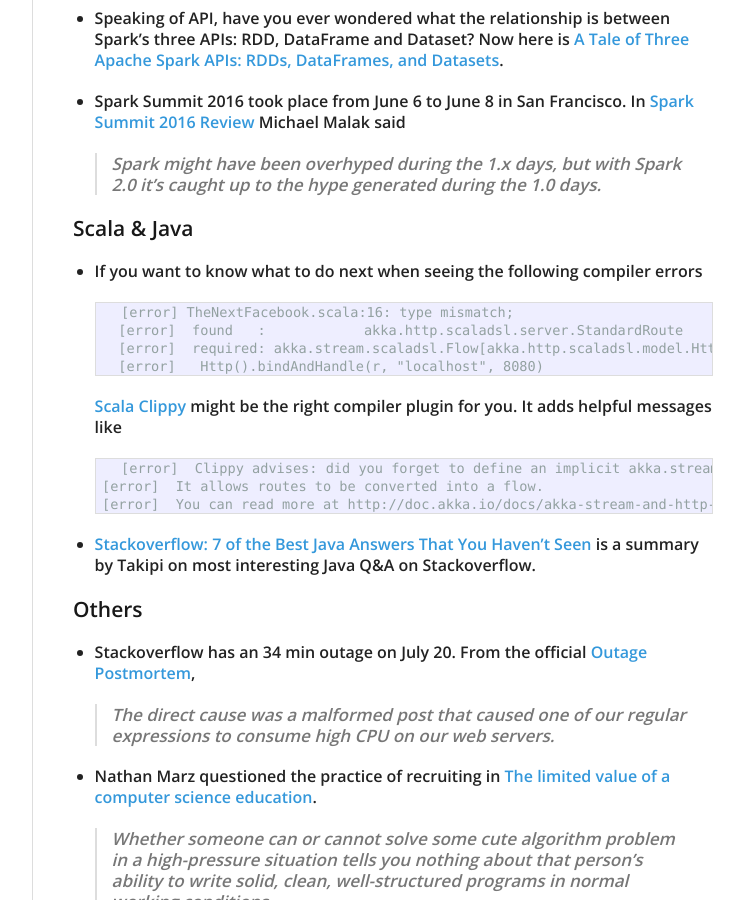
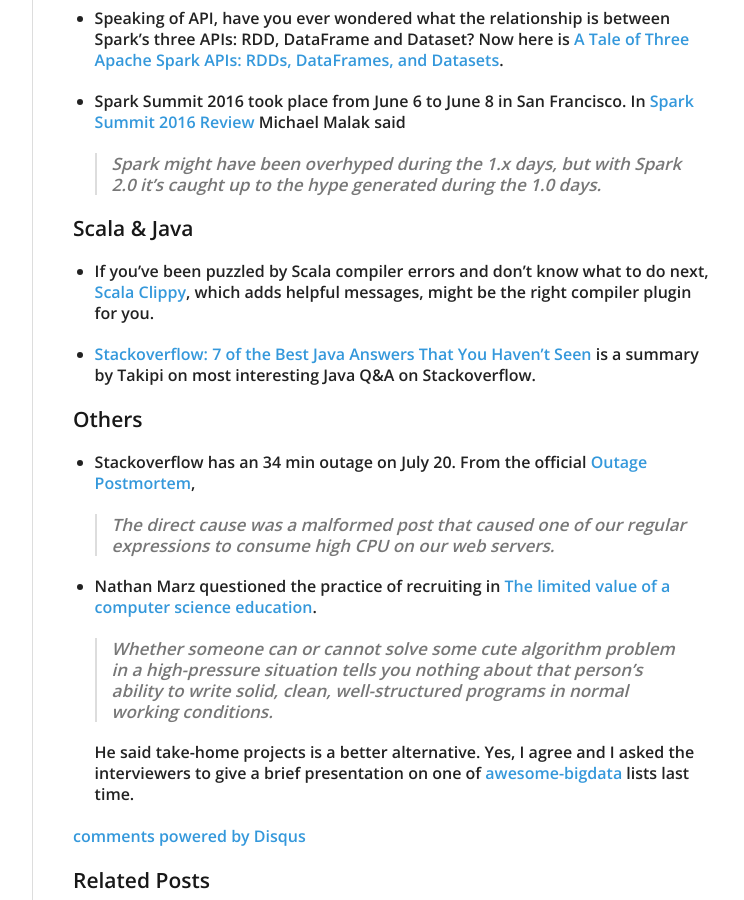
Before and after one commit to manuzhang/jekyll_blog, a Jekyll site: the page built from _posts/2016-07-24-monthly-8.md, in a window 1280 px wide and 900 px high, scrolled down 1071 px. Shown: the whole window, without its empty margins (378-1122 px from the left). Built offline with Jekyll 4.4.1, drawn with Linux system fonts in a browser that asks for light colours; nearby versions of some CDN libraries; comment, search, counter and statistics services are not loaded.

Commit message:
fix format

````diff
--- a/_posts/2016-07-24-monthly-8.md
+++ b/_posts/2016-07-24-monthly-8.md
@@ -44,22 +44,7 @@
 
 ### Scala & Java
 
-* If you want to know what to do next when seeing the following compiler errors
-
-    ```
-	[error] TheNextFacebook.scala:16: type mismatch;
-	[error]  found   : 		akka.http.scaladsl.server.StandardRoute
-	[error]  required: akka.stream.scaladsl.Flow[akka.http.scaladsl.model.HttpRequest,akka.http.scaladsl.model.HttpResponse,Any]
-	[error]   Http().bindAndHandle(r, "localhost", 8080)
-	```
-
-	[Scala Clippy](https://scala-clippy.org/) might be the right compiler plugin for you. It adds helpful messages like
-
-	```
-	[error]  Clippy advises: did you forget to define an implicit akka.stream.ActorMaterializer?
-[error]  It allows routes to be converted into a flow.
-[error]  You can read more at http://doc.akka.io/docs/akka-stream-and-http-experimental/2.0/scala/http/routing-dsl/index.html
-	```
+* If you've been puzzled by Scala compiler errors and don't know what to do next, [Scala Clippy](https://scala-clippy.org/), which adds helpful messages, might be the right compiler plugin for you.
 
 * [Stackoverflow: 7 of the Best Java Answers That You Haven’t Seen](http://blog.takipi.com/stackoverflow-7-of-the-best-java-answers-that-you-havent-seen/) is a summary by Takipi on most interesting Java Q&A on Stackoverflow.
 
````
